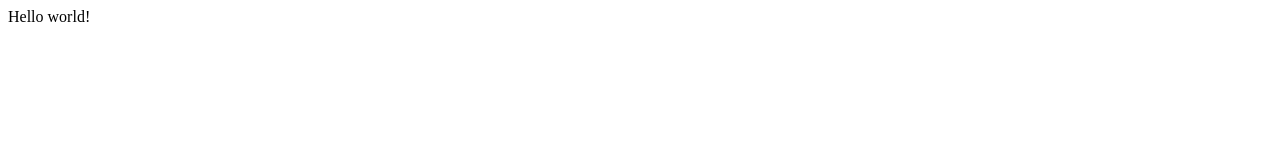
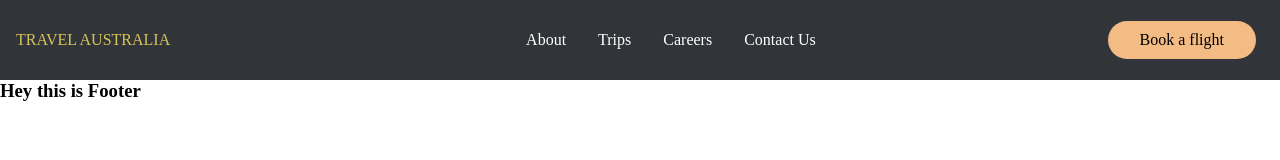
Before and after one commit to Sachchaa/gatsby-travel-website, a Gatsby site: page / in a window 1280 px wide. Built offline with nearby package versions, Linux system fonts and the light colour scheme; Gatsby itself is replaced by a stand-in of ours.

Commit message:
Gatsby-travel-website updated -
Started working on the project
Added styled components and react icons
Completed Header
Created a global styled component
Created a global button

```diff
--- a/gatsby-config.js
+++ b/gatsby-config.js
@@ -6,5 +6,18 @@
 
 module.exports = {
   /* Your site config here */
-  plugins: [],
+  siteMetadata: {
+    title: 'Gatsby Travel Website',
+    description: 'This is a Travel website to practice Gatsby and graphql',
+    author: 'Sachin Kanishka'
+  },
+  plugins: [
+    `gatsby-plugin-react-helmet`,
+    {
+      resolve: `gatsby-plugin-styled-components`,
+      options: {
+        // Add any options here
+      },
+    },
+  ],
 }
--- /dev/null
+++ b/src/components/Button.js
@@ -0,0 +1,22 @@
+import styled from 'styled-components'
+import { Link } from 'gatsby'
+
+export const Button = styled(Link)`
+    background: ${({ primary }) => (primary ? '#F3BC85' : '#FDB78F')};
+    white-space: nowrap;
+    padding: ${({ big }) => (big ? '16px 40px' : '10px 32px')};
+    color: #000000;
+    font-size: ${({ big }) => (big ? '20px' : '16px ')};
+    outline: none;
+    border: none;
+    min-width: 100px;
+    cursor: pointer;
+    text-decoration: none;
+    transition: 0.3s !important;
+    border-radius: ${({ round }) => (round ? '50px' : 'none')};
+
+    &:hover {
+        background: ${({ primary }) => (primary ? '#FDB78F' : '#F3BC85')};
+        transform: translateY(-2px);
+    }
+`
--- /dev/null
+++ b/src/components/Footer.js
@@ -0,0 +1,15 @@
+import React from 'react'
+import { Link } from 'gatsby'
+import styled from 'styled-components'
+
+const Footer = () => {
+    return (
+        <div>
+            <h3>Hey this is Footer</h3>
+        </div>
+    )
+}
+
+export default Footer
+
+//use #718CA1 or #354D62 for the footer
--- /dev/null
+++ b/src/components/GlobalStyles.js
@@ -0,0 +1,9 @@
+import { createGlobalStyle } from 'styled-components'
+
+export const GlobalStyle = createGlobalStyle`
+    * {
+        margin: 0;
+        padding: 0;
+        box-sizing: border-box;
+    }
+`
--- /dev/null
+++ b/src/components/Header.js
@@ -0,0 +1,101 @@
+import React from 'react'
+import styled from 'styled-components'
+import { Link } from 'gatsby'
+import { FaBars } from 'react-icons/fa'
+import { menuItems } from '../data/menuItems'
+import { Button } from './Button'
+
+const Header = () => {
+    return (
+        <Nav>
+            <NavLogo to='/'>TRAVEL AUSTRALIA</NavLogo>
+            <MobileNav />
+            <NavMenu>
+                {menuItems.map((item, index) => (
+                    <NavLink to={item.link} key={index}>
+                        {item.title}
+                    </NavLink>
+                ))}
+            </NavMenu>
+            <NavButton>
+                <Button primary='true' round='true' to='/trips'>Book a flight</Button>
+            </NavButton>
+        </Nav>
+    )
+}
+
+export default Header
+
+
+const Nav = styled.nav`
+    background: #313539;
+    height: 80px;
+    display: flex;
+    justify-content: space-between;
+    z-index: 100;
+    position: relative;
+`
+
+const NavLogo = styled(Link)`
+    color: #D7C35A;
+    display: flex;
+    align-items: center;
+    text-decoration: none;
+    padding: 0 1rem;
+    height: 100%;
+    cursor: pointer;
+
+`
+const MobileNav = styled(FaBars)`
+    display: none;
+    color: #ffffff;
+
+    @media screen and (max-width: 768px) {
+        display: block;
+        position: absolute;
+        top: 0;
+        right: 0;
+        transform: translate(-100%, 75%);
+        font-size: 1.8rem;
+        cursor: pointer;
+
+        &:hover {
+            color: #D7C35A;
+        }
+    }
+`
+
+const NavMenu = styled.div`
+    display: flex;
+    align-items: center;
+    margin-right: -48px;
+
+    @media screen and (max-width: 768px) {
+        display: none;
+     }
+`
+
+const NavLink = styled(Link)`
+    color: #FFFFFF;
+    display: flex;
+    align-items: center;
+    text-decoration: none;
+    padding: 0 1rem;
+    height: 100%;
+    cursor: pointer;
+
+    &:hover {
+        color: #D7C35A;
+    }
+
+`
+
+const NavButton = styled.div`
+    display: flex;
+    align-items: center;
+    margin-right: 24px;
+
+    @media screen and (max-width: 768px) {
+        display: none;
+     }
+`
--- /dev/null
+++ b/src/components/Layout.js
@@ -0,0 +1,18 @@
+import React from 'react'
+import Header from './Header'
+import Footer from './Footer'
+import { GlobalStyle } from './GlobalStyles'
+
+const Layout = ({ children }) => {
+    return (
+        <>
+            <GlobalStyle />
+            <Header />
+            <main>{children}</main>
+            <Footer />
+        </>
+
+    )
+}
+
+export default Layout
--- /dev/null
+++ b/src/data/menuItems.js
@@ -0,0 +1,18 @@
+export const menuItems = [
+    {
+        title: 'About',
+        link: '/about'
+    },
+    {
+        title: 'Trips',
+        link: '/trips'
+    },
+    {
+        title: 'Careers',
+        link: '/careers'
+    },
+    {
+        title: 'Contact Us',
+        link: '/contact-us'
+    }
+]
--- a/src/pages/index.js
+++ b/src/pages/index.js
@@ -1,5 +1,12 @@
-import React from "react"
+import React from 'react'
+import Layout from '../components/Layout'
 
 export default function Home() {
-  return <div>Hello world!</div>
+  return (
+    <>
+      <Layout >
+
+      </Layout>
+    </>
+  )
 }
```
Also changed, not shown: package.json (+7 -1 lines), 1 other file.
